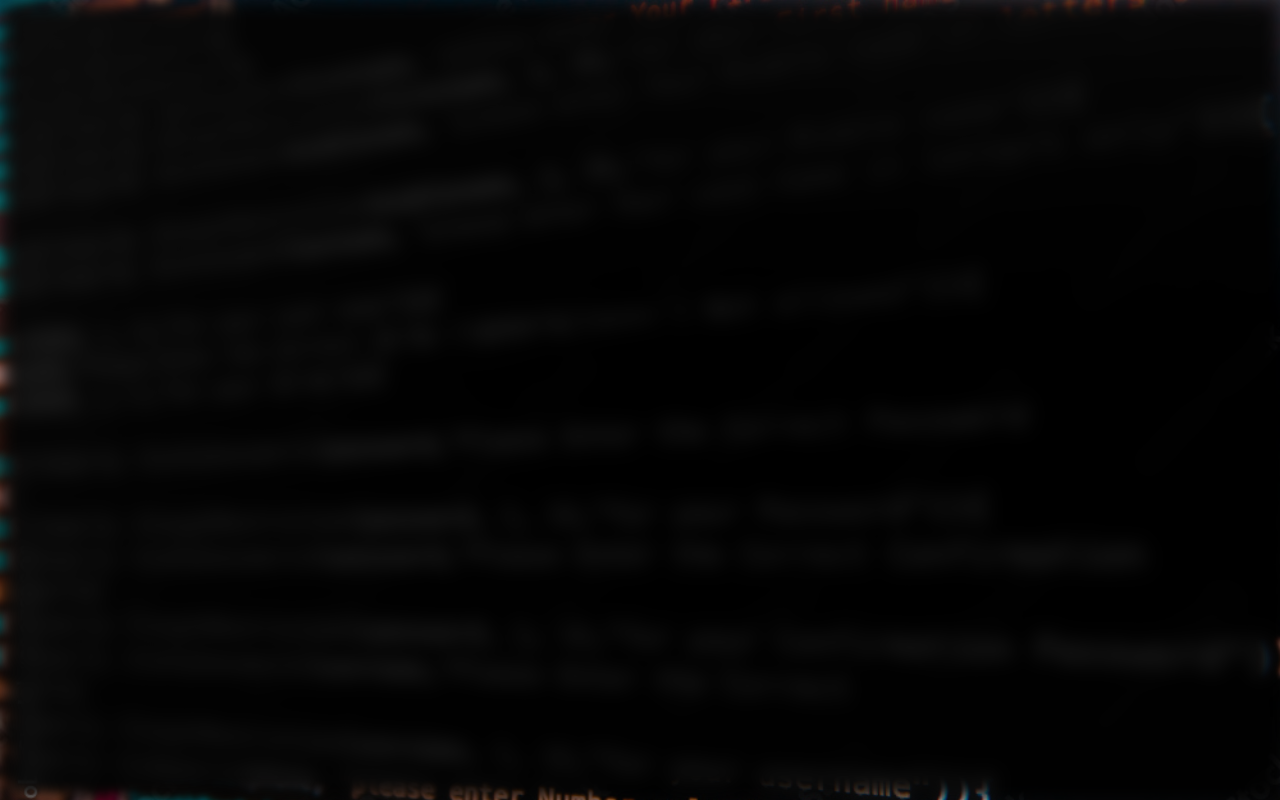
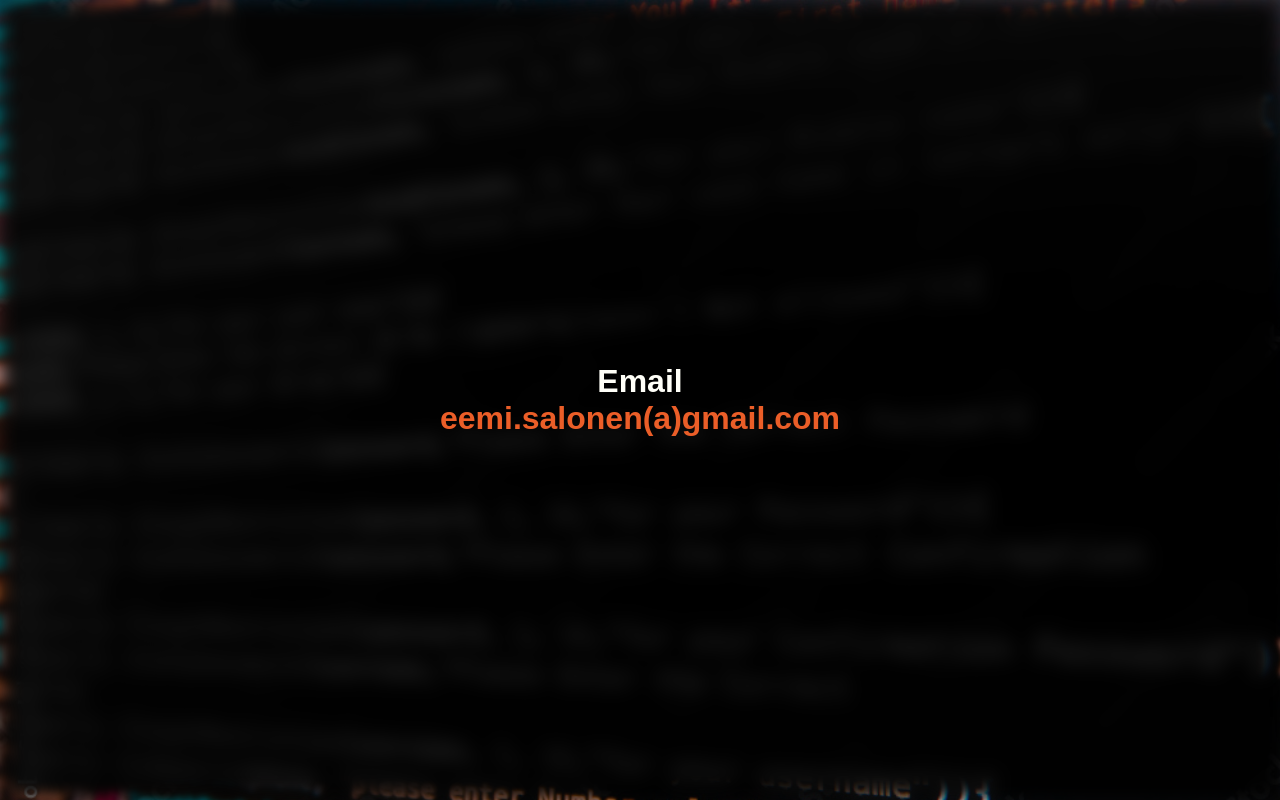
Before and after one commit to EemiSalonen/project-portfolio, an Angular app: page /contact in a window 1280 px wide. Before the commit this address led to /. Built offline with nearby package versions, Linux system fonts and the light colour scheme; a web font is replaced by a local one.

Commit message:
added contact but currently not in public version

```diff
--- a/src/app/app-routing.module.ts
+++ b/src/app/app-routing.module.ts
@@ -3,11 +3,13 @@ import { RouterModule, Routes } from "@angular/router";
 import { LandingComponent } from "./landing/landing.component";
 import { ProjectComponent } from "./project/project.component";
 import { ProjectSelectionComponent } from "./project-selection/project-selection.component";
+import { ContactComponent } from "./contact/contact.component";
 
 const routes: Routes = [
 	{ path: "", component: LandingComponent },
 	{ path: "project/:id", component: ProjectComponent },
 	{ path: "projects", component: ProjectSelectionComponent },
+	{ path: "contact", component: ContactComponent },
 ];
 
 @NgModule({
--- a/src/app/app.module.ts
+++ b/src/app/app.module.ts
@@ -8,6 +8,7 @@ import { CardComponent } from "./card/card.component";
 import { ProjectComponent } from "./project/project.component";
 import { ImgviewComponent } from './imgview/imgview.component';
 import { ProjectSelectionComponent } from './project-selection/project-selection.component';
+import { ContactComponent } from './contact/contact.component';
 
 @NgModule({
 	declarations: [
@@ -17,6 +18,7 @@ import { ProjectSelectionComponent } from './project-selection/project-selection
 		ProjectComponent,
   ImgviewComponent,
   ProjectSelectionComponent,
+  ContactComponent,
 	],
 	imports: [BrowserModule, AppRoutingModule],
 	providers: [],
--- /dev/null
+++ b/src/app/contact/contact.component.css
@@ -0,0 +1,19 @@
+main {
+	height: 100%;
+	width: 100%;
+	position: relative;
+	display: flex;
+	z-index: 1;
+	align-items: center;
+}
+
+#container {
+	display: flex;
+	flex-direction: column;
+	align-items: center;
+	width: 100%;
+}
+
+h1 {
+	color: var(--contrast);
+}
--- /dev/null
+++ b/src/app/contact/contact.component.html
@@ -0,0 +1,6 @@
+<main>
+	<div id="container">
+		<h1><span>Email</span></h1>
+		<h1>eemi.salonen(a)gmail.com</h1>
+	</div>
+</main>
--- a/src/app/imgview/imgview.component.css
+++ b/src/app/imgview/imgview.component.css
@@ -23,7 +23,12 @@ button {
 	width: 40px;
 	color: var(--text);
 	margin-bottom: 10px;
-	background-color: var(--header);
+	background-color: var(--contrast);
+	border: none;
+}
+
+button:active {
+	background-color: var(--text);
 }
 
 i {
--- a/src/app/landing/landing.component.html
+++ b/src/app/landing/landing.component.html
@@ -12,9 +12,9 @@
 			<button (click)="navigate(projectsPath)" class="btn project-btn">
 				My Projects
 			</button>
-			<button (click)="navigate(contactPath)" class="btn contact-btn">
+			<!-- <button (click)="navigate(contactPath)" class="btn contact-btn">
 				Contact Me
-			</button>
+			</button> -->
 		</div>
 	</header>
 </main>
--- a/src/app/landing/landing.component.ts
+++ b/src/app/landing/landing.component.ts
@@ -13,6 +13,7 @@ export class LandingComponent {
 	public contactPath = "/contact";
 
 	public navigate(path: string) {
+		console.log(path);
 		this.router.navigateByUrl(path);
 	}
 }
```
Also changed, not shown: src/app/contact/contact.component.ts (added, +10 -0 lines).
